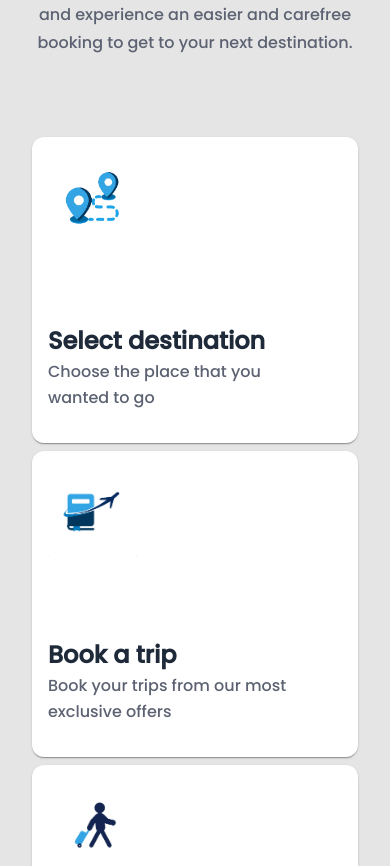
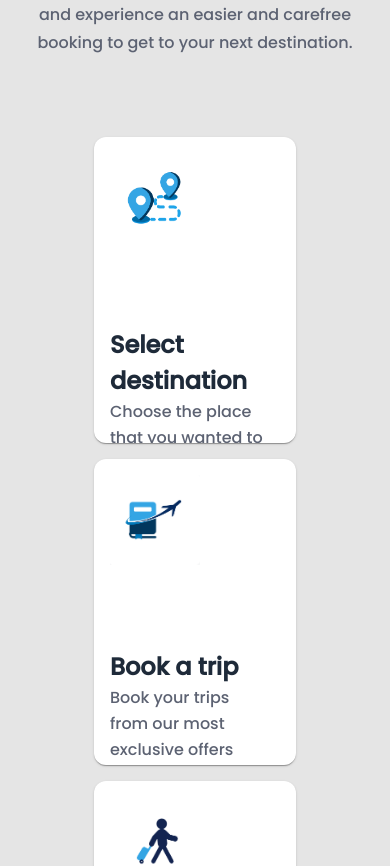
Before and after one commit to jallenmanaloto/Travel-Agency, a React (Create React App) app: page / in a window 390 px wide. Shown: the part 1120-1986 px from the top of the page. Built offline with nearby package versions, Linux system fonts and the light colour scheme.

Commit message:
Add responsiveness to screen size on Cards

```diff
--- a/src/components/landing/info/Cards.js
+++ b/src/components/landing/info/Cards.js
@@ -26,17 +26,11 @@ const Cards = () => {
     },
   ];
 
-  const cardGroup = cardDetails.map((card) => {
+  const cardGroup = cardDetails.map((card, key) => {
     return (
-      <Grid item lg={4}>
-        <Card sx={{ maxWidth: "326px", height: "306px", borderRadius: "12px" }}>
-          <CardContent
-            sx={{
-              display: "flex",
-              flexDirection: "column",
-              justifyContent: "space-between",
-            }}
-          >
+      <Grid key={key} item xs={7} sm={7} md={4} lg={4}>
+        <Card sx={{ height: "306px", borderRadius: "12px" }}>
+          <CardContent>
             <img className="card-image" src={card.image} alt="" />
             <div className="card-texts">
               <Typography
@@ -69,7 +63,7 @@ const Cards = () => {
   });
   return (
     <div>
-      <Grid container justifyContent="center" spacing={1}>
+      <Grid container justifyContent="center" spacing={2}>
         {cardGroup}
       </Grid>
     </div>
```
